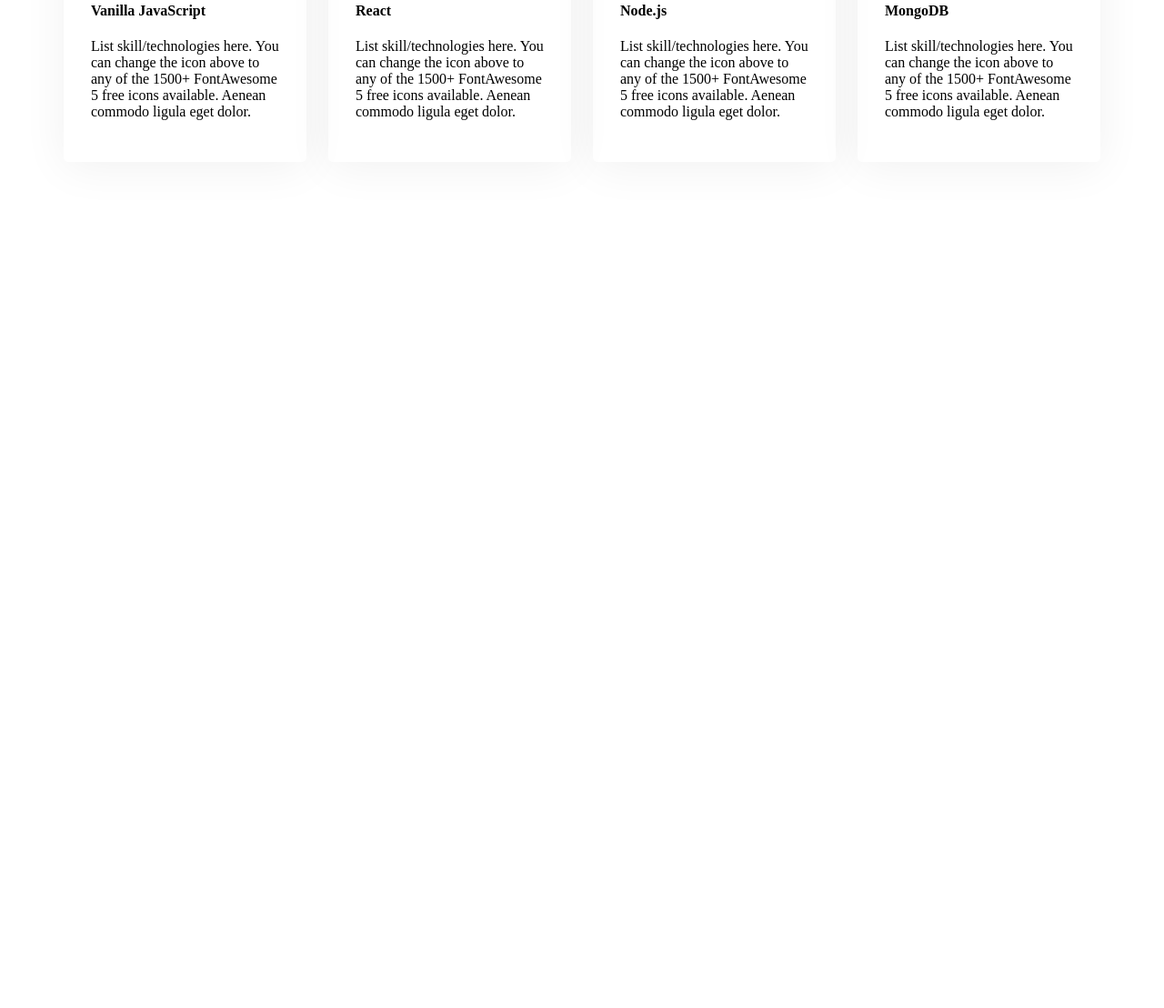
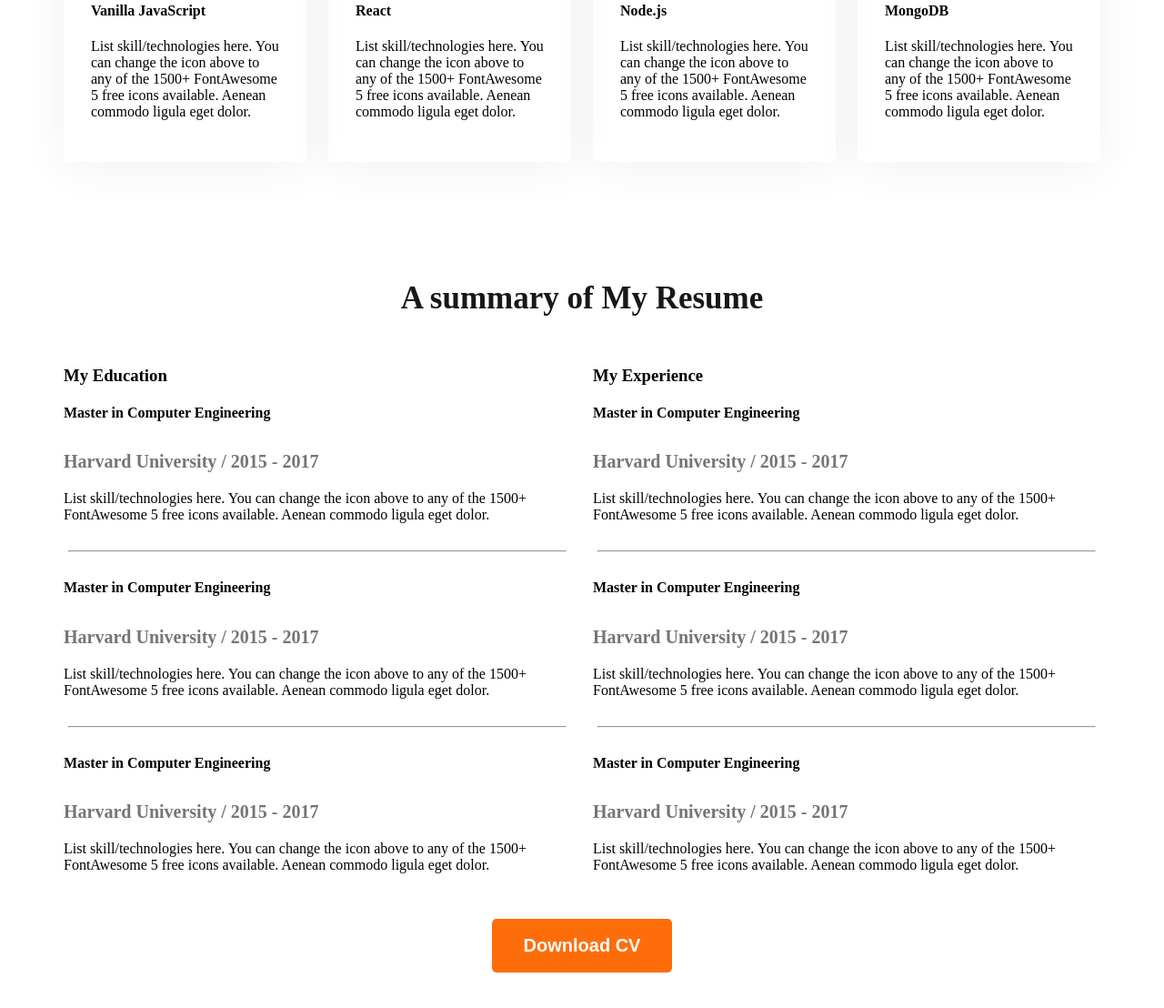
Before and after one commit to rakibul642/web-dev-portfolio, a plain HTML site: page index.html in a window 1280 px wide. Shown: the part 1848-2956 px from the top of the page at 91% size. Before the commit the page ends 2156 px from the top, so only its background shows below. Drawn offline with Linux system fonts and the light colour scheme.

Commit message:
Fifth commit resume update

```diff
--- a/index.html
+++ b/index.html
@@ -85,6 +85,60 @@
             <p class="skill-description">List skill/technologies here. You can change the icon above to any of the 1500+ FontAwesome 5 free icons available. Aenean commodo ligula eget dolor.</p>
         </div>
     </section>
+    <section class="resume">
+        <h3 class="section-title text-center">A summary of My Resume</h3>
+        <div class="resume-container">
+            <div class="resume-column">
+                <h3 class="resume-column-title">My Education</h3>
+                <div class="experience">
+                    <h4 class="experience-title">Master in Computer Engineering</h4>
+                    <h5 class="experience-sub-title">Harvard University / 2015 - 2017</h5>
+                    <div class="experinence-description">List skill/technologies here. You can change the icon above
+                        to any of the 1500+ FontAwesome 5 free icons available. Aenean commodo ligula eget dolor.</div>
+                </div>
+                <hr>
+                <div class="experience">
+                    <h4 class="experience-title">Master in Computer Engineering</h4>
+                    <h5 class="experience-sub-title">Harvard University / 2015 - 2017</h5>
+                    <div class="experinence-description">List skill/technologies here. You can change the icon above
+                        to any of the 1500+ FontAwesome 5 free icons available. Aenean commodo ligula eget dolor.</div>
+                </div>
+                <hr>
+                <div class="experience">
+                    <h4 class="experience-title">Master in Computer Engineering</h4>
+                    <h5 class="experience-sub-title">Harvard University / 2015 - 2017</h5>
+                    <div class="experinence-description">List skill/technologies here. You can change the icon above
+                        to any of the 1500+ FontAwesome 5 free icons available. Aenean commodo ligula eget dolor.</div>
+                </div>
+            </div>
+            <div class="resume-column">
+                <h3 class="resume-column-title">My Experience</h3>
+                <div class="experience">
+                    <h4 class="experience-title">Master in Computer Engineering</h4>
+                    <h5 class="experience-sub-title">Harvard University / 2015 - 2017</h5>
+                    <div class="experinence-description">List skill/technologies here. You can change the icon above
+                        to any of the 1500+ FontAwesome 5 free icons available. Aenean commodo ligula eget dolor.</div>
+                </div>
+                <hr>
+                <div class="experience">
+                    <h4 class="experience-title">Master in Computer Engineering</h4>
+                    <h5 class="experience-sub-title">Harvard University / 2015 - 2017</h5>
+                    <div class="experinence-description">List skill/technologies here. You can change the icon above
+                        to any of the 1500+ FontAwesome 5 free icons available. Aenean commodo ligula eget dolor.</div>
+                </div>
+                <hr>
+                <div class="experience">
+                    <h4 class="experience-title">Master in Computer Engineering</h4>
+                    <h5 class="experience-sub-title">Harvard University / 2015 - 2017</h5>
+                    <div class="experinence-description">List skill/technologies here. You can change the icon above
+                        to any of the 1500+ FontAwesome 5 free icons available. Aenean commodo ligula eget dolor.</div>
+                </div>
+            </div>
+        </div>
+        <div class="text-center resume-download-cv">
+        <button class="btn-primary">Download CV</button>
+        </div>
+    </section>
         <footer>
 
         </footer>
--- a/styles/portfolio.css
+++ b/styles/portfolio.css
@@ -136,3 +136,26 @@
     border-radius: 5px;
     box-shadow: 0px 6px 50px 0px rgba(0, 0, 0, 0.06);
 }
+/* resume section styles */
+.resume-container{
+    display: flex;
+    gap:24px;
+}
+
+.experience-sub-title{
+    font-size: 20px;
+    font-weight: 600px;
+    margin-bottom: 20px;
+}
+
+.experience-description, .experience-sub-title{
+    color: #757575;
+}
+
+.resume hr{
+    margin:30px 5px;
+}
+
+.resume-download-cv{
+    margin-top: 50px;
+}
```
